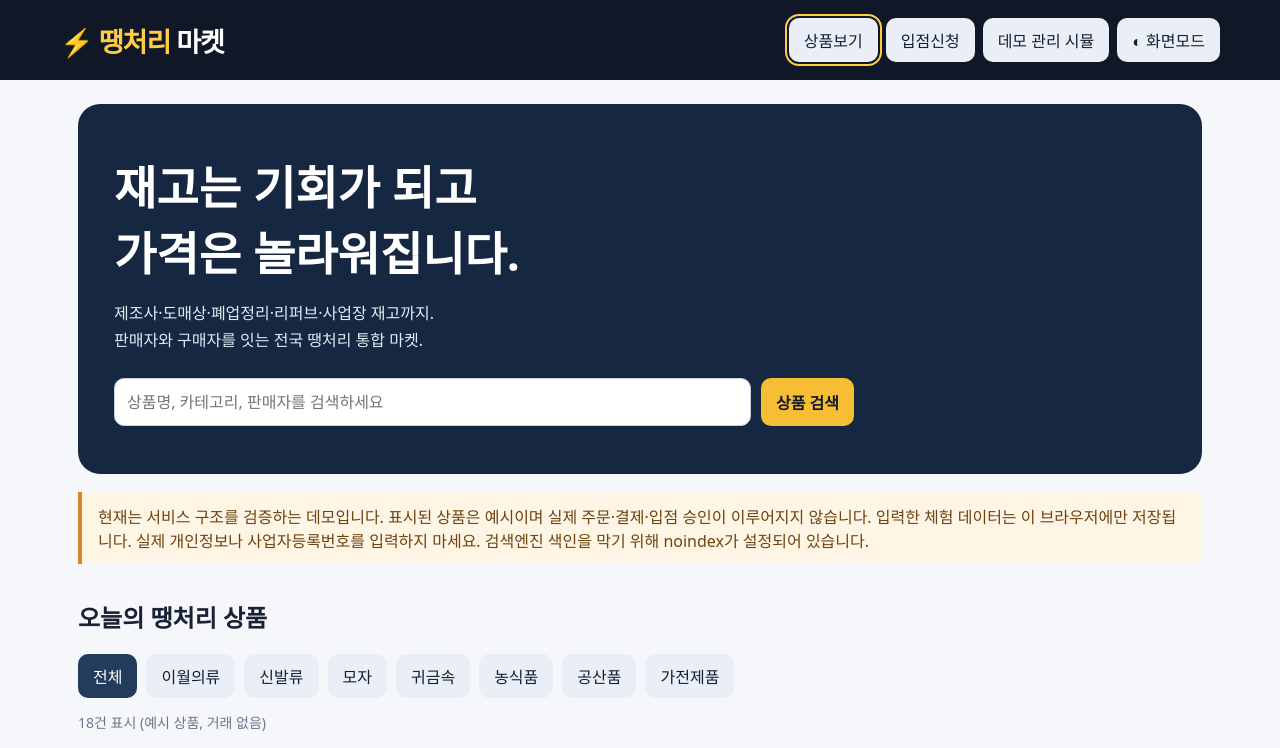
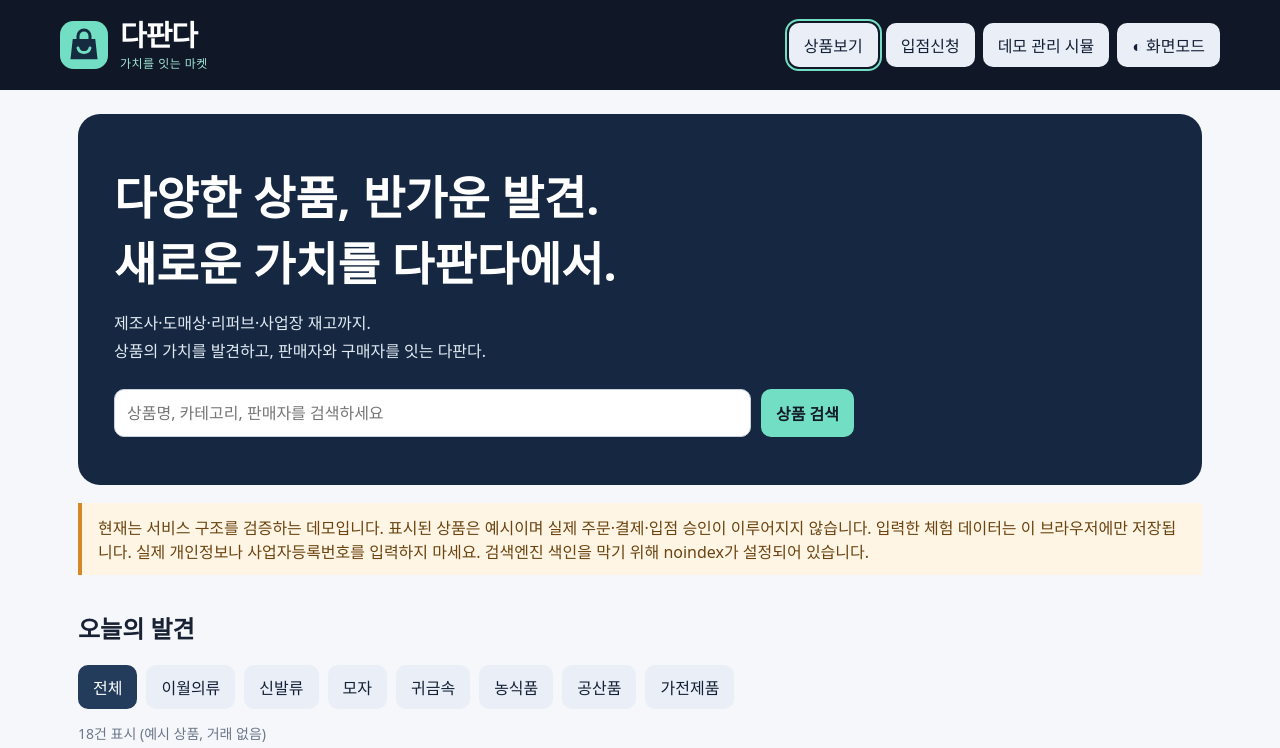
Before and after one commit to NurionHoldings/Clearance-sale, a plain HTML site: page index.html in a window 1280 px wide. Shown: the top 748 px of the page. Drawn offline with Linux system fonts and the light colour scheme.

Commit message:
Rebrand marketplace as Dapanda with new logo and domain guidance

```diff
--- a/index.html
+++ b/index.html
@@ -5,21 +5,27 @@
   <meta name="viewport" content="width=device-width,initial-scale=1">
   <meta name="robots" content="noindex,nofollow">
   <meta name="theme-color" content="#101827" id="themeColor">
-  <title>땡처리 | 전국 재고·특가 거래 (데모)</title>
+  <title>다판다 | 가치를 잇는 마켓 (데모)</title>
+  <meta name="description" content="다판다, 가치를 잇는 마켓. 제조사·도매상·리퍼브·사업장 재고를 연결하는 전국 유통 플랫폼 데모입니다.">
+  <link rel="icon" type="image/svg+xml" href="assets/dapanda-symbol.svg">
   <style>
     :root { font-family: system-ui, "Malgun Gothic", sans-serif; color: #192235; background: #f5f7fb; }
     * { box-sizing: border-box; }
     html, body { margin: 0; min-height: 100%; }
     button, input, select, textarea { font: inherit; }
     button { cursor: pointer; border: 0; border-radius: 10px; padding: 10px 15px; background: #e9eef7; color: #142035; }
-    button.primary { background: #f7bd35; color: #141b28; font-weight: 800; }
+    button.primary { background: #72dfc4; color: #141b28; font-weight: 800; }
     button:disabled { opacity: .55; cursor: not-allowed; }
     button:focus-visible, input:focus-visible, select:focus-visible, textarea:focus-visible { outline: 3px solid #3d87d6; outline-offset: 2px; }
     header { background: #101827; color: white; padding: 18px max(20px, calc((100vw - 1160px) / 2)); display: flex; align-items: center; justify-content: space-between; gap: 14px; flex-wrap: wrap; }
-    .brand { font-size: 27px; font-weight: 900; letter-spacing: -1px; }
-    .brand b { color: #ffcc47; }
+    .brand { display: flex; align-items: center; gap: 12px; color: white; text-decoration: none; border-radius: 8px; }
+    .brand img { width: 48px; height: 48px; }
+    .brand-copy { display: grid; gap: 3px; }
+    .brand b { font-size: 29px; font-weight: 900; letter-spacing: -1px; line-height: 1.15; }
+    .brand small { color: #9fe4d7; font-size: 12px; letter-spacing: .04em; }
+    .brand:focus-visible { outline: 3px solid #9fe4d7; outline-offset: 5px; }
     header nav { display: flex; gap: 8px; flex-wrap: wrap; }
-    header nav [aria-current="page"] { outline: 2px solid #ffcc47; outline-offset: 2px; }
+    header nav [aria-current="page"] { outline: 2px solid #72dfc4; outline-offset: 2px; }
     main { max-width: 1160px; margin: auto; padding: 24px 18px 70px; }
     .hero { background: #162841; border-radius: 22px; color: white; padding: 48px 36px; }
     .hero h1 { font-size: clamp(28px, 4vw, 46px); margin: 0 0 12px; }
@@ -65,7 +71,7 @@
     html.dark .muted, html.dark dt, html.dark footer { color: #b0bfd1; }
     html.dark .notice { background: #3d3120; color: #ffdcaa; }
     html.dark .chip { background: #34445c; color: #f1f4f9; }
-    html.dark .chip.active { background: #f7bd35; color: #142035; }
+    html.dark .chip.active { background: #72dfc4; color: #142035; }
     html.dark input, html.dark select, html.dark textarea { background: #182433; border-color: #3d4f66; color: #edf2fa; }
     html.dark .old { color: #9aabc0; }
     html.dark .tag { background: #2a415c; color: #c5ddf5; }
@@ -84,7 +90,10 @@
 </head>
 <body>
   <header>
-    <div class="brand">⚡ <b>땡처리</b> 마켓</div>
+    <a class="brand" href="#market" aria-label="다판다 홈">
+      <img src="assets/dapanda-symbol.svg" width="48" height="48" alt="">
+      <span class="brand-copy"><b>다판다</b><small>가치를 잇는 마켓</small></span>
+    </a>
     <nav aria-label="주요 메뉴">
       <button type="button" data-view="market">상품보기</button>
       <button type="button" data-view="seller">입점신청</button>
@@ -94,8 +103,8 @@
   </header>
   <main>
     <section class="hero">
-      <h1>재고는 기회가 되고<br>가격은 놀라워집니다.</h1>
-      <p>제조사·도매상·폐업정리·리퍼브·사업장 재고까지.<br>판매자와 구매자를 잇는 전국 땡처리 통합 마켓.</p>
+      <h1>다양한 상품, 반가운 발견.<br>새로운 가치를 다판다에서.</h1>
+      <p>제조사·도매상·리퍼브·사업장 재고까지.<br>상품의 가치를 발견하고, 판매자와 구매자를 잇는 다판다.</p>
       <form class="search" id="searchForm">
         <input id="query" name="q" placeholder="상품명, 카테고리, 판매자를 검색하세요" aria-label="상품 검색">
         <button class="primary" type="submit">상품 검색</button>
@@ -103,7 +112,7 @@
     </section>
     <div class="notice">현재는 서비스 구조를 검증하는 데모입니다. 표시된 상품은 예시이며 실제 주문·결제·입점 승인이 이루어지지 않습니다. 입력한 체험 데이터는 이 브라우저에만 저장됩니다. 실제 개인정보나 사업자등록번호를 입력하지 마세요. 검색엔진 색인을 막기 위해 noindex가 설정되어 있습니다.</div>
     <section id="market">
-      <h2>오늘의 땡처리 상품</h2>
+      <h2>오늘의 발견</h2>
       <div id="categories"></div>
       <p id="resultStatus" class="muted" role="status"></p>
       <div id="products" class="grid"></div>
@@ -161,9 +170,9 @@
     </section>
   </main>
   <footer>
-    <p>© 땡처리 마켓 · Clearance-sale · 시제품</p>
+    <p>© 다판다 · 가치를 잇는 마켓 · 시제품</p>
     <p>운영사: (주)아시아홀딩스 · <a href="asia-holdings-logo-demo.html"><img src="assets/asia-holdings-logo.svg" width="90" height="75" loading="lazy" alt="아시아홀딩스 로고" style="vertical-align:middle;object-fit:contain"> 움직이는 로고 보기</a></p>
-    <p>대표 브랜드 땡처리 · 대표 도메인(예정) 땡처리.shop</p>
+    <p>대표 브랜드 다판다 · 대표 주소 www.다판다.store · 추가 주소 www.다판다.shop</p>
     <p>통신판매중개 고지·약관·개인정보처리방침·사업자 정보는 공개 운영 전에 게시합니다. 현재는 거래를 중개하거나 체결하지 않습니다.</p>
   </footer>
   <dialog id="productDialog" aria-labelledby="productTitle">
--- a/scripts/production-gate.mjs
+++ b/scripts/production-gate.mjs
@@ -24,8 +24,9 @@ ok(/noindex/.test(html), 'index.html에 noindex가 없습니다.');
 ok(/Disallow:\s*\//.test(robots), 'robots.txt가 데모 전체를 막지 않습니다.');
 ok(/X-Robots-Tag/.test(netlify) && /noindex/.test(netlify), 'netlify.toml에 noindex 헤더가 없습니다.');
 ok(/시제품|데모/.test(html) && /주문·결제/.test(html), '데모 고지 문구가 약합니다.');
-ok(!/땅처리\.store/.test(readme + html), '브랜드 도메인이 땅처리.store와 혼용되어 있습니다.');
-ok(/땡처리\.shop/.test(readme), 'README에 대표 도메인 땡처리.shop이 없습니다.');
+ok(/다판다/.test(html) && /다판다/.test(readme), '다판다 브랜드 표기가 없습니다.');
+ok(/www\.다판다\.store/.test(readme + html) && /www\.다판다\.shop/.test(readme + html), '등록 도메인 안내가 없습니다.');
+ok(/assets\/dapanda-symbol\.svg/.test(html), '다판다 심볼이 연결되지 않았습니다.');
 ok(!/(지금 구매|결제하기|주문하기|결제 완료|주문 완료|구매 확정)/.test(html), '실제 거래처럼 보이는 구매·결제 문구가 있습니다.');
 ok(/Never mark an order paid without verified payment-provider evidence/.test(dna), 'Intent DNA 결제 불변조건이 없습니다.');
 ok(/qtyReserved/.test(dna), 'Intent DNA에 재고 예약 불변조건이 없습니다.');
```
Also changed, not shown: asia-holdings-logo-demo.html (+2 -2 lines), README.md, assets/dapanda-logo.svg (added), assets/dapanda-symbol.svg (added).
